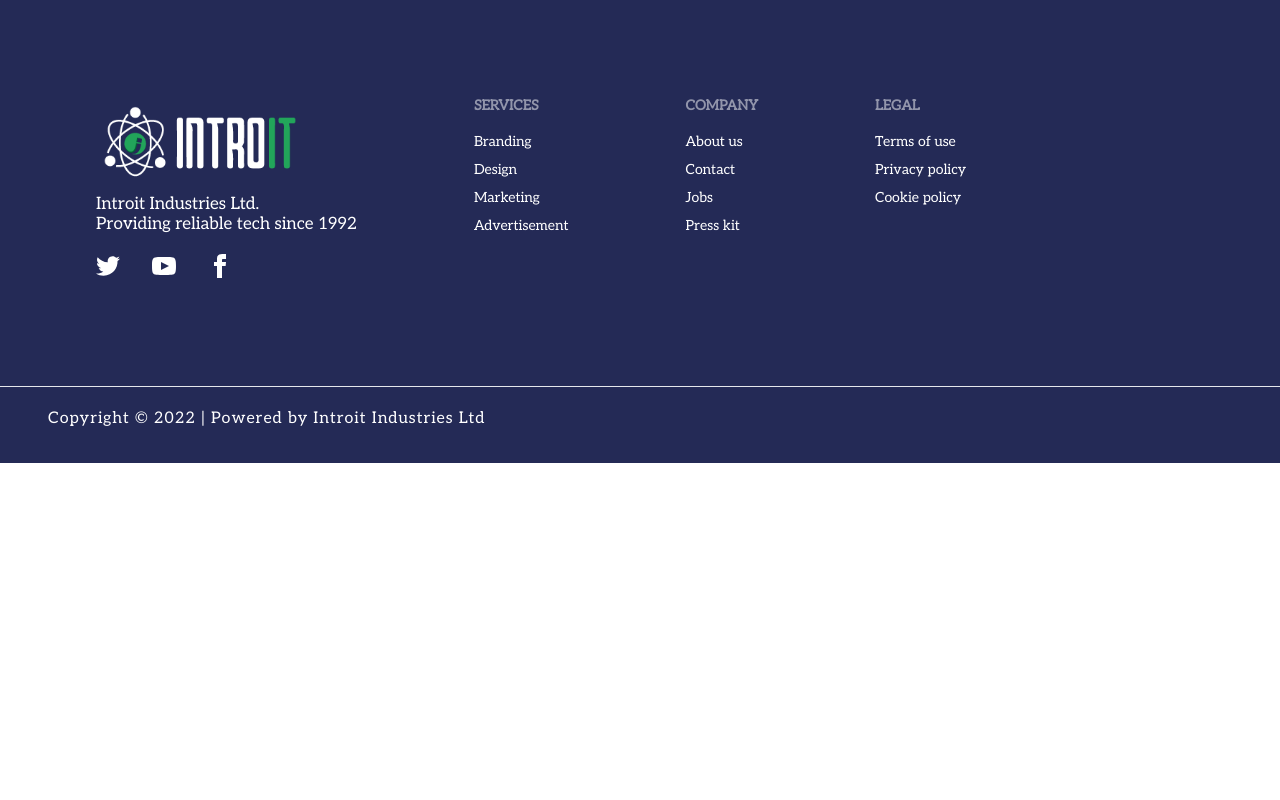
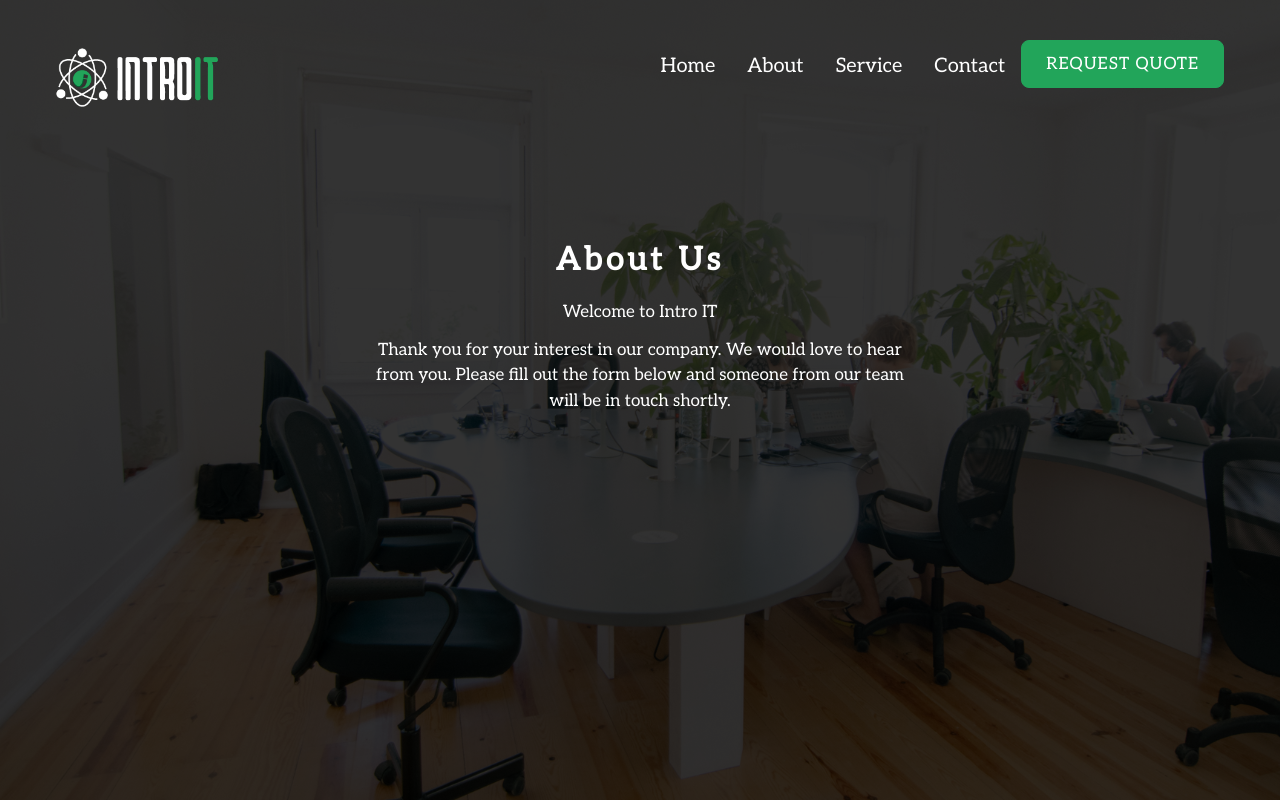
Before and after one commit to ashrafurrahman22/introit-website, a React (Create React App) app: page /about in a window 1280 px wide. Shown: the top 800 px of the page. Built offline with nearby package versions, Linux system fonts and the light colour scheme.

Commit message:
about-page-updated

```diff
--- a/src/App.js
+++ b/src/App.js
@@ -1,9 +1,11 @@
 import { Route, Routes } from 'react-router-dom';
 import './App.css';
+import About from './Pages/About/About';
+import Contact from './Pages/Contact/Contact';
+import ErrorPage from './Pages/ErrorPage/ErrorPage';
 import Home from './Pages/Home/Home';
 import Services from './Pages/Services/Services';
 import Footer from './Pages/Shared/Footer/Footer';
-import Navbar from './Pages/Shared/Header/Navbar';
 
 function App() {
   return (
@@ -11,7 +13,10 @@ function App() {
 
       <Routes>
           <Route path='/' element={<Home></Home>}></Route>
+          <Route path='/about' element={<About></About>}></Route>
           <Route path='/services' element={<Services></Services>}></Route>
+          <Route path='/contact' element={<Contact></Contact>}></Route>
+          <Route path='*' element={<ErrorPage></ErrorPage>}></Route>
 
       </Routes>
 
--- a/src/Pages/About/About.js
+++ b/src/Pages/About/About.js
@@ -1,9 +1,10 @@
 import React from 'react';
+import AboutNav from './AboutNav';
 
 const About = () => {
     return (
         <div>
-
+            <AboutNav></AboutNav>
         </div>
     );
 };
--- /dev/null
+++ b/src/Pages/About/AboutNav.js
@@ -0,0 +1,44 @@
+import React from 'react';
+import { Link } from 'react-router-dom';
+import intrologo from '../../assets/IntroIT-logo.png';
+// import '../Styles/AboutNav.css';
+
+const AboutNav = () => {
+    return (
+        <div className="min-h-screen" id="service">
+
+<div id="servicebar" class="navbar p-8 text-xl">
+
+  <div class="flex-1">
+    <Link to='/' class="btn btn-ghost normal-case text-xl">
+        <img className="w-44" src={intrologo} alt="" />
+    </Link>
+  </div>
+  <div class="flex-none pt-2 pr-6">
+    <ul class="menu menu-horizontal p-0">
+      <li><Link to="/">Home</Link></li>
+      <li><Link to="/about">About</Link></li>
+      <li><Link to="/services">Service</Link></li>
+      <li><Link to="/contact">Contact</Link></li>
+      <button id='btn' className= 'btn font-medium text-white px-6 uppercase'>
+                Request Quote</button>
+    </ul>
+  </div>
+</div>
+
+
+        <div className="w-2/4 text-center mx-auto">
+            <div className="max-w-7xl mt-28 mx-auto px-12">
+                <h1 style={{fontFamily:"Aleo", fontSize:"32px", letterSpacing:"4px"}} className="font-semibold my-4">About Us</h1>
+
+                <p style={{fontSize:"17px"}} className="my-3">Welcome to Intro IT</p>
+                <p style={{fontSize:"17px"}} className="my-3">Thank you for your interest in our company. We would love to hear from you. Please fill out the form below and someone from our team will be in touch shortly.</p>
+            </div>
+
+        </div>
+
+    </div>
+    );
+};
+
+export default AboutNav;
--- /dev/null
+++ b/src/Pages/Contact/Contact.js
@@ -0,0 +1,12 @@
+import React from 'react';
+import ContactNav from './ContactNav';
+
+const Contact = () => {
+    return (
+        <div>
+            <ContactNav></ContactNav>
+        </div>
+    );
+};
+
+export default Contact;
--- /dev/null
+++ b/src/Pages/Contact/ContactNav.js
@@ -0,0 +1,43 @@
+import React from 'react';
+import { Link } from 'react-router-dom';
+import intrologo from '../../assets/IntroIT-logo.png';
+
+const ContactNav = () => {
+    return (
+      <div className="min-h-screen" id="service">
+
+      <div id="servicebar" class="navbar p-8 text-xl">
+
+        <div class="flex-1">
+          <Link to='/' class="btn btn-ghost normal-case text-xl">
+              <img className="w-44" src={intrologo} alt="" />
+          </Link>
+        </div>
+        <div class="flex-none pt-2 pr-6">
+          <ul class="menu menu-horizontal p-0">
+            <li><Link to="/">Home</Link></li>
+            <li><Link to="/about">About</Link></li>
+            <li><Link to="/services">Service</Link></li>
+            <li><Link to="/contact">Contact</Link></li>
+            <button id='btn' className= 'btn font-medium text-white px-6 uppercase'>
+                      Request Quote</button>
+          </ul>
+        </div>
+      </div>
+
+
+              <div className="w-2/4 text-center mx-auto">
+                  <div className="max-w-7xl mt-28 mx-auto px-12">
+                      <h1 style={{fontFamily:"Aleo", fontSize:"37px", letterSpacing:"4px"}} className="font-semibold my-4">Contact US</h1>
+
+                      <p style={{fontSize:"22px", fontFamily:"Raleway"}} className="my-3">Welcome to Intro IT</p>
+                      <p style={{fontSize:"17px"}} className="my-3">Thank you for your interest in our company. We would love to hear from you. Please fill out the form below and someone from our team will be in touch shortly.</p>
+                  </div>
+
+              </div>
+
+          </div>
+    );
+};
+
+export default ContactNav;
--- /dev/null
+++ b/src/Pages/ErrorPage/ErrorPage.js
@@ -0,0 +1,11 @@
+import React from 'react';
+
+const ErrorPage = () => {
+    return (
+        <div>
+            <img src="https://media4.giphy.com/media/UoeaPqYrimha6rdTFV/giphy.gif" alt="" />
+        </div>
+    );
+};
+
+export default ErrorPage;
--- a/src/Pages/Services/Nav.js
+++ b/src/Pages/Services/ServiceNav.js
@@ -1,11 +1,11 @@
 import React from 'react';
+import { Link } from 'react-router-dom';
 import intrologo from '../../assets/IntroIT-logo.png';
-import { Link } from 'react-router-dom';
 import '../Styles/ServiceNav.css'
 
-const Nav = () => {
-    return (
-        <div className="min-h-screen" id="service">
+const ServiceNav = () => {
+  return (
+    <div className="min-h-screen" id="service">
 
 <div id="servicebar" class="navbar p-8 text-xl">
 
@@ -17,9 +17,9 @@ const Nav = () => {
   <div class="flex-none pt-2 pr-6">
     <ul class="menu menu-horizontal p-0">
       <li><Link to="/">Home</Link></li>
-      <li><Link to="/">About</Link></li>
+      <li><Link to="/about">About</Link></li>
       <li><Link to="/services">Service</Link></li>
-      <li><Link to="/">Contact</Link></li>
+      <li><Link to="/contact">Contact</Link></li>
       <button id='btn' className= 'btn font-medium text-white px-6 uppercase'>
                 Request Quote</button>
     </ul>
@@ -37,7 +37,7 @@ const Nav = () => {
         </div>
 
     </div>
-    );
+  );
 };
 
-export default Nav;
+export default ServiceNav;
--- a/src/Pages/Services/Services.js
+++ b/src/Pages/Services/Services.js
@@ -3,12 +3,13 @@ import Card from "../Home/Card";
 import OurCustomer from "../Home/OurCustomer";
 import Project from "../Home/Project";
 import Review from "../Home/Review";
-import Nav from "./Nav";
+import ServiceNav from "./ServiceNav";
+import Nav from "./ServiceNav";
 
 const Services = () => {
   return (
     <div>
-        <Nav></Nav>
+      <ServiceNav></ServiceNav>
         <div  style={{backgroundColor:"#eff2ff"}} className="p-20">
         <Card></Card>
         </div>
--- a/src/Pages/Shared/Header/Navbar.js
+++ b/src/Pages/Shared/Header/Navbar.js
@@ -18,9 +18,9 @@ const Navbar = () => {
   <div class="flex-none pt-2 pr-6">
     <ul class="menu menu-horizontal p-0">
       <li><Link to="/">Home</Link></li>
-      <li><Link to="/">About</Link></li>
+      <li><Link to="/about">About</Link></li>
       <li><Link to="/services">Service</Link></li>
-      <li><Link to="/">Contact</Link></li>
+      <li><Link to="/contact">Contact</Link></li>
       <button id='btn' className= 'btn font-medium text-white px-6 uppercase'>
                 Request Quote</button>
     </ul>
```
Also changed, not shown: src/assets/about/about-bg-img (1).jpg (added).
